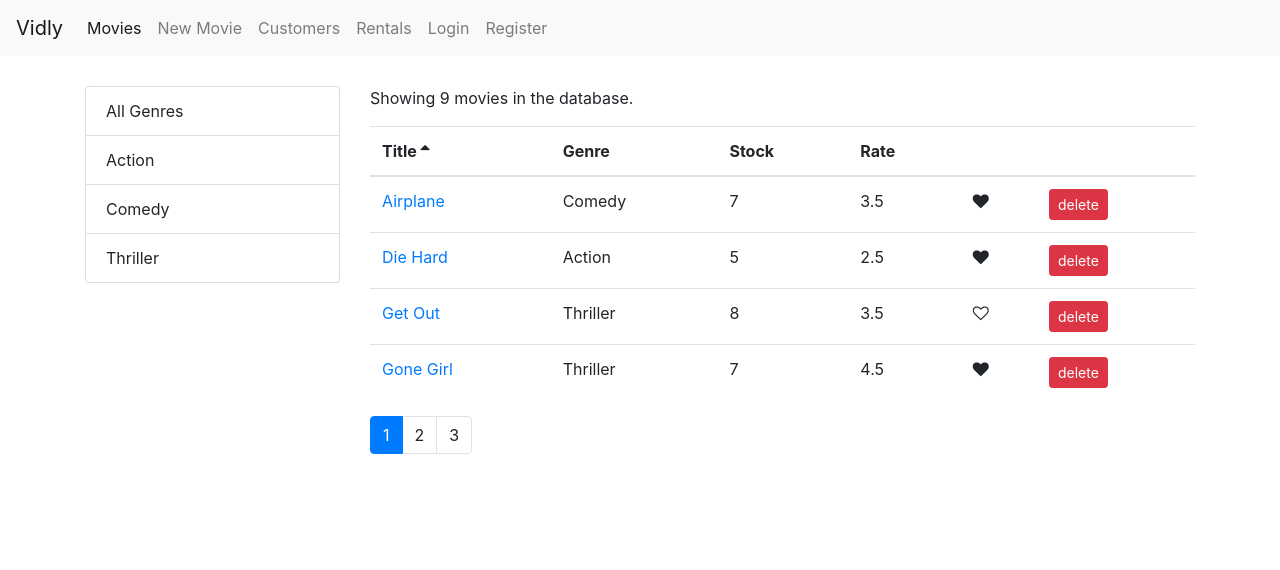
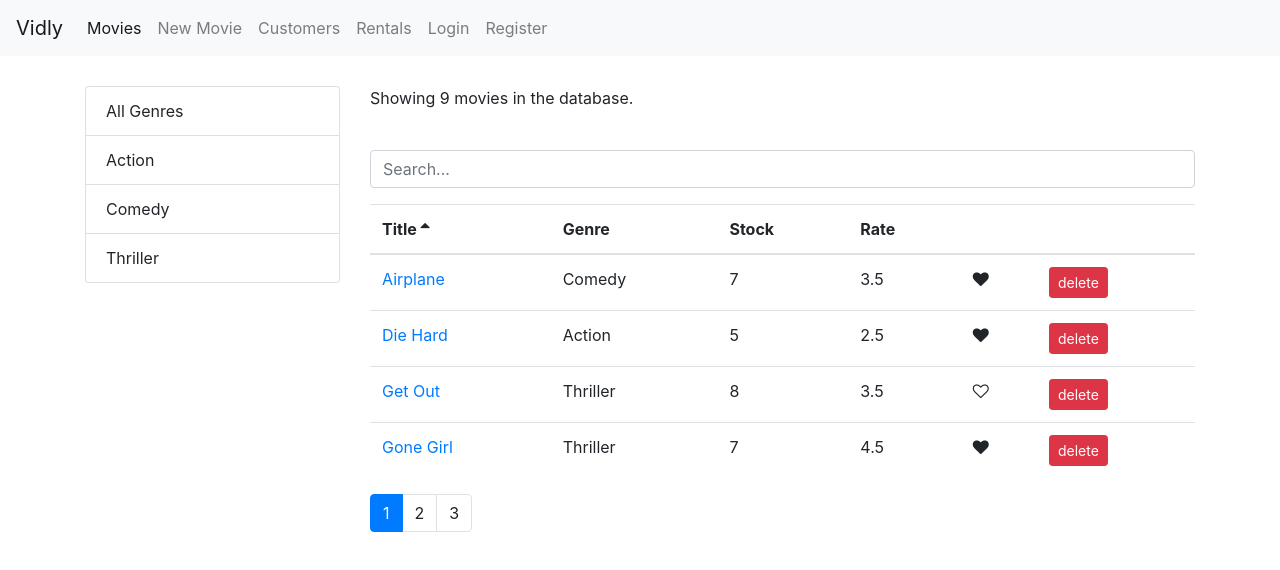
Before and after one commit to amyfranz/Mosh-Vidly, a React (Create React App) app: page /movies in a window 1280 px wide. Shown: the top 570 px of the page. Built offline with nearby package versions, Linux system fonts and the light colour scheme.

Commit message:
added search functionality

```diff
--- /dev/null
+++ b/src/components/common/searchBox.jsx
@@ -0,0 +1,17 @@
+import React from "react";
+import Input from "./input";
+
+const SearchBox = ({ value, onChange }) => {
+  return (
+    <Input
+      type="text"
+      name="query"
+      className="form-control my-3"
+      placeholder="Search..."
+      value={value}
+      onChange={(e) => onChange(e.currentTarget.value)}
+    />
+  );
+};
+
+export default SearchBox;
--- a/src/components/movie.js
+++ b/src/components/movie.js
@@ -5,6 +5,7 @@
 import { paginate } from "../utils/paginate";
 import ListGroup from "./common/listGroup";
 import { getGenres } from "../services/fakeGenreService";
+import SearchBox from "./common/searchBox.jsx";
 import _ from "lodash";
 
 export default class movie extends Component {
@@ -12,9 +13,11 @@
     super();
     this.state = {
       movies: [],
+      genre: [],
       pageSize: 4,
       currentPage: 1,
-      genre: [],
+      selectedGenre: null,
+      searchQuery: "",
       sortColumn: { path: "title", order: "asc" },
     };
   }
@@ -34,6 +37,7 @@
       genre,
       selectedGenre,
       sortColumn,
+      searchQuery,
     } = this.state;
 
     const { count, movies } = this.getPagedData();
@@ -51,6 +55,7 @@
         </div>
         <div className="col">
           <p>Showing {count} movies in the database.</p>
+          <SearchBox value={searchQuery} onChange={this.handleSearch} />
           <MovieTable
             movies={movies}
             onLike={this.handleLike}
@@ -79,7 +84,7 @@
     this.setState({ currentPage: page });
   };
   handleGenreSelect = (genre) => {
-    this.setState({ selectedGenre: genre, currentPage: 1 });
+    this.setState({ selectedGenre: genre, search: "", currentPage: 1 });
   };
   onDelete = (movie) => {
     deleteMovie(movie._id);
@@ -88,19 +93,26 @@
   handleSort = (sortColumn) => {
     this.setState({ sortColumn });
   };
+  handleSearch = (query) => {
+    this.setState({ searchQuery: query, selectedGenre: null, currentPage: 1 });
+  };
   getPagedData = () => {
     const {
       pageSize,
       currentPage,
       selectedGenre,
       sortColumn,
+      searchQuery,
       movies: allMovies,
     } = this.state;
 
-    const filtered =
-      selectedGenre && selectedGenre._id
-        ? allMovies.filter((m) => m.genre._id === selectedGenre._id)
-        : allMovies;
+    let filtered = allMovies;
+    if (searchQuery)
+      filtered = allMovies.filter((m) =>
+        m.title.toLowerCase().startsWith(searchQuery.toLowerCase())
+      );
+    else if (selectedGenre && selectedGenre._id)
+      filtered = allMovies.filter((m) => m.genre._id === selectedGenre._id);
 
     const sorted = _.orderBy(filtered, [sortColumn.path], [sortColumn.order]);
 
```
